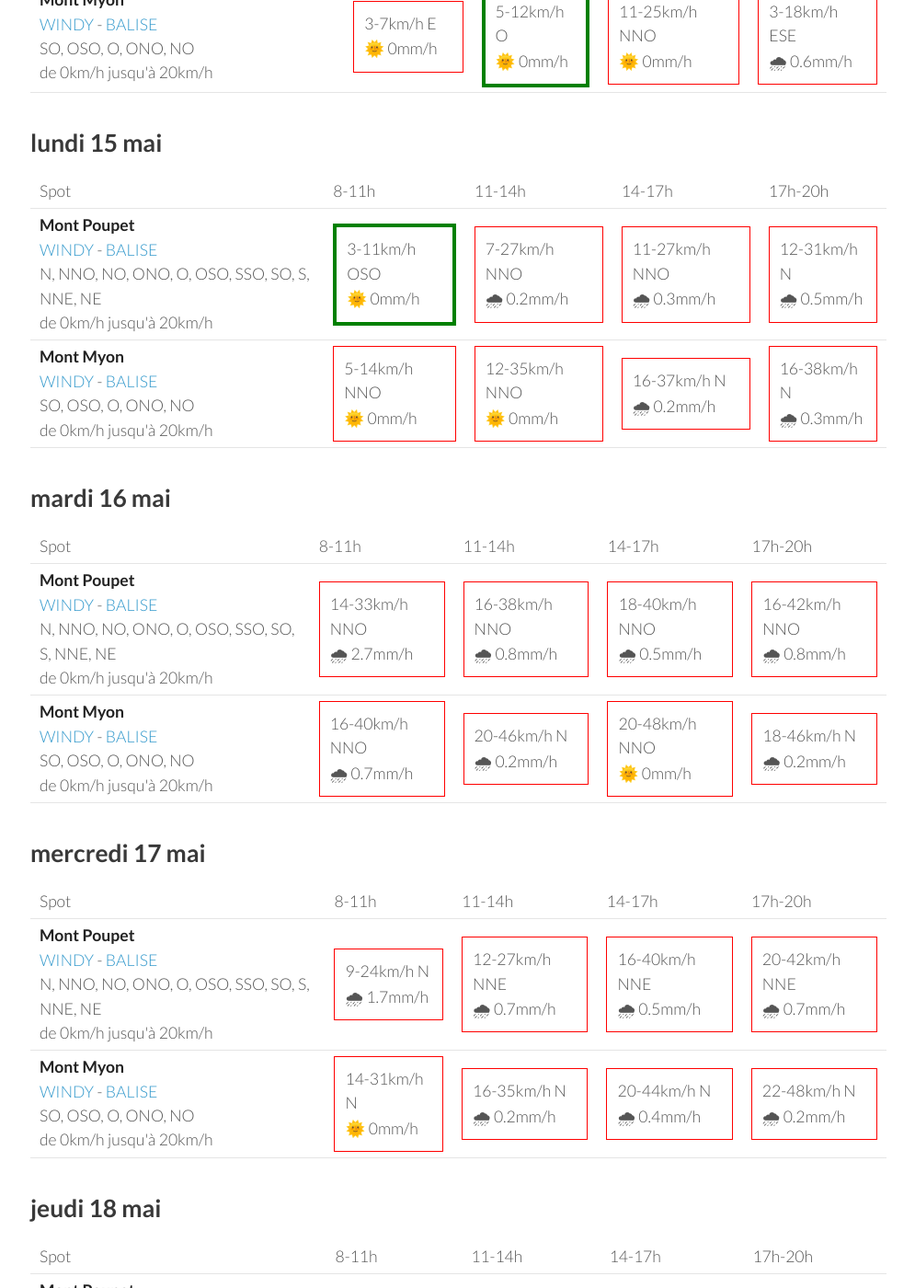
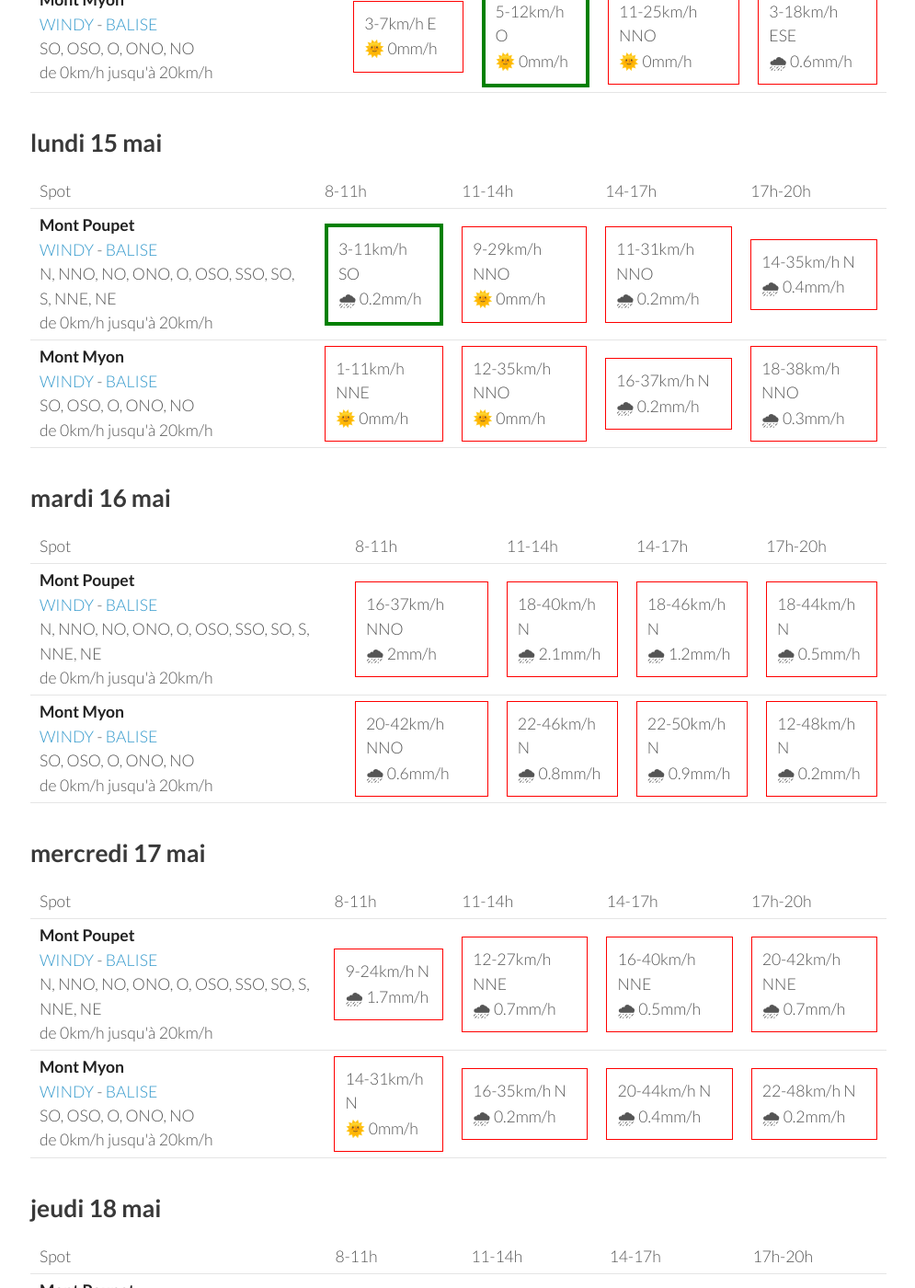
Before and after one commit to parapente-dans-le-nord/parapente-dans-le-nord.github.io, a Jekyll site: the page built from jura.markdown, in a window 1280 px wide and 1400 px high, scrolled down 916 px. Shown: the whole window at 92% size, without its empty margins (25-1020 px from the left). Built offline with Jekyll 4.4.1, drawn with Linux system fonts in a browser that asks for light colours; some of the changed text lies outside the part shown.

Commit message:
update index.markdown

```diff
--- a/jura.markdown
+++ b/jura.markdown
@@ -94,20 +94,20 @@ page mise à jour le samedi 13 mai 13:20
 <tr>
         <td><strong>Mont Poupet</strong><br><a href="https://windy.com/46.970/5.876?46.541,5.876,8">WINDY</a> - <span class=""><a href="http://www.balisemeteo.com/balise.php?idBalise=92">BALISE</a> </span><br> <span class="vent-favorable">N, NNO, NO, ONO, O, OSO, SSO, SO, S, NNE, NE</span><br><span class="force-vent">de 0km/h jusqu'à 20km/h</span> </td>
 
-            <td><div class="flyable"><p>3-11km/h OSO</p><p>🌞 0mm/h</p></div></td>
-            <td><div class="not-flyable"><p>7-27km/h NNO</p><p>🌧 0.2mm/h</p></div></td>
-            <td><div class="not-flyable"><p>11-27km/h NNO</p><p>🌧 0.3mm/h</p></div></td>
-            <td><div class="not-flyable"><p>12-31km/h N</p><p>🌧 0.5mm/h</p></div></td>
+            <td><div class="flyable"><p>3-11km/h SO</p><p>🌧 0.2mm/h</p></div></td>
+            <td><div class="not-flyable"><p>9-29km/h NNO</p><p>🌞 0mm/h</p></div></td>
+            <td><div class="not-flyable"><p>11-31km/h NNO</p><p>🌧 0.2mm/h</p></div></td>
+            <td><div class="not-flyable"><p>14-35km/h N</p><p>🌧 0.4mm/h</p></div></td>
 
 
     </tr>
 <tr>
         <td><strong>Mont Myon</strong><br><a href="https://windy.com/46.331/5.397?45.898,5.394,8,m:eWoagj8">WINDY</a> - <span class=""><a href="http://www.balisemeteo.com/balise.php?idBalise=70">BALISE</a> </span><br> <span class="vent-favorable">SO, OSO, O, ONO, NO</span><br><span class="force-vent">de 0km/h jusqu'à 20km/h</span> </td>
 
-            <td><div class="not-flyable"><p>5-14km/h NNO</p><p>🌞 0mm/h</p></div></td>
+            <td><div class="not-flyable"><p>1-11km/h NNE</p><p>🌞 0mm/h</p></div></td>
             <td><div class="not-flyable"><p>12-35km/h NNO</p><p>🌞 0mm/h</p></div></td>
             <td><div class="not-flyable"><p>16-37km/h N</p><p>🌧 0.2mm/h</p></div></td>
-            <td><div class="not-flyable"><p>16-38km/h N</p><p>🌧 0.3mm/h</p></div></td>
+            <td><div class="not-flyable"><p>18-38km/h NNO</p><p>🌧 0.3mm/h</p></div></td>
 
 
     </tr>
@@ -130,20 +130,20 @@ page mise à jour le samedi 13 mai 13:20
 <tr>
         <td><strong>Mont Poupet</strong><br><a href="https://windy.com/46.970/5.876?46.541,5.876,8">WINDY</a> - <span class=""><a href="http://www.balisemeteo.com/balise.php?idBalise=92">BALISE</a> </span><br> <span class="vent-favorable">N, NNO, NO, ONO, O, OSO, SSO, SO, S, NNE, NE</span><br><span class="force-vent">de 0km/h jusqu'à 20km/h</span> </td>
 
-            <td><div class="not-flyable"><p>14-33km/h NNO</p><p>🌧 2.7mm/h</p></div></td>
-            <td><div class="not-flyable"><p>16-38km/h NNO</p><p>🌧 0.8mm/h</p></div></td>
-            <td><div class="not-flyable"><p>18-40km/h NNO</p><p>🌧 0.5mm/h</p></div></td>
-            <td><div class="not-flyable"><p>16-42km/h NNO</p><p>🌧 0.8mm/h</p></div></td>
+            <td><div class="not-flyable"><p>16-37km/h NNO</p><p>🌧 2mm/h</p></div></td>
+            <td><div class="not-flyable"><p>18-40km/h N</p><p>🌧 2.1mm/h</p></div></td>
+            <td><div class="not-flyable"><p>18-46km/h N</p><p>🌧 1.2mm/h</p></div></td>
+            <td><div class="not-flyable"><p>18-44km/h N</p><p>🌧 0.5mm/h</p></div></td>
 
 
     </tr>
 <tr>
         <td><strong>Mont Myon</strong><br><a href="https://windy.com/46.331/5.397?45.898,5.394,8,m:eWoagj8">WINDY</a> - <span class=""><a href="http://www.balisemeteo.com/balise.php?idBalise=70">BALISE</a> </span><br> <span class="vent-favorable">SO, OSO, O, ONO, NO</span><br><span class="force-vent">de 0km/h jusqu'à 20km/h</span> </td>
 
-            <td><div class="not-flyable"><p>16-40km/h NNO</p><p>🌧 0.7mm/h</p></div></td>
-            <td><div class="not-flyable"><p>20-46km/h N</p><p>🌧 0.2mm/h</p></div></td>
-            <td><div class="not-flyable"><p>20-48km/h NNO</p><p>🌞 0mm/h</p></div></td>
-            <td><div class="not-flyable"><p>18-46km/h N</p><p>🌧 0.2mm/h</p></div></td>
+            <td><div class="not-flyable"><p>20-42km/h NNO</p><p>🌧 0.6mm/h</p></div></td>
+            <td><div class="not-flyable"><p>22-46km/h N</p><p>🌧 0.8mm/h</p></div></td>
+            <td><div class="not-flyable"><p>22-50km/h N</p><p>🌧 0.9mm/h</p></div></td>
+            <td><div class="not-flyable"><p>12-48km/h N</p><p>🌧 0.2mm/h</p></div></td>
 
 
     </tr>
```
Also changed, not shown: other parts of jura.markdown (+1 -1 lines).
